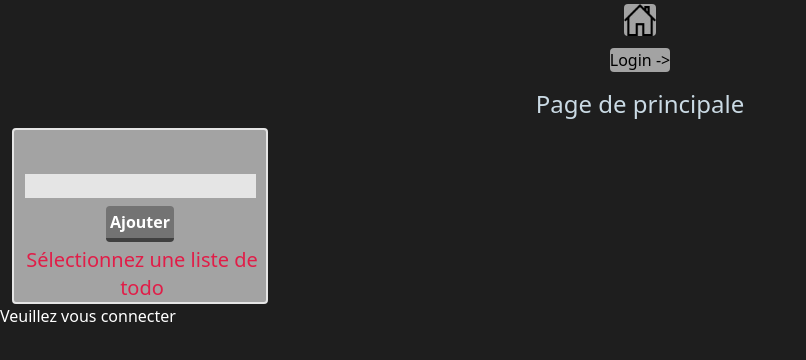
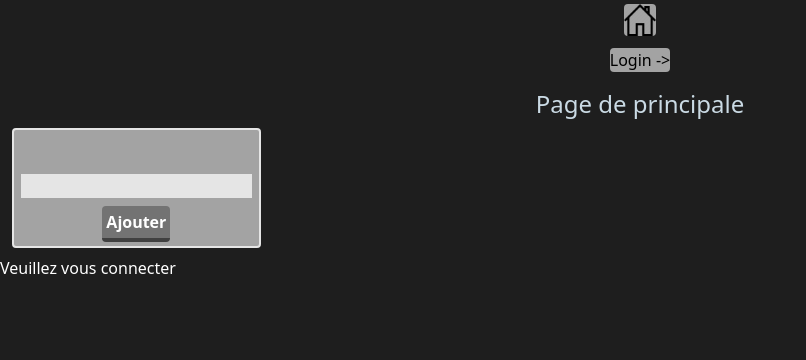
Before and after one commit to FestiveTree/AppliTodo, a Vue app in the folder appli_todo/: page /home in a window 1280 px wide. Shown: the top 360 px of the page, without its empty margins (0-806 px from the left). Built offline with nearby package versions, Linux system fonts and the light colour scheme.

Commit message:
👌👌👌👌👌👌 stylet

```diff
--- a/appli_todo/src/components/SidebarItem.vue
+++ b/appli_todo/src/components/SidebarItem.vue
@@ -1,6 +1,6 @@
 <template>
 <!-- div for debug -->
-<div class="bg-gray-900">
+<div class="bg-gray-900 mx-8">
 
   <p>{{ name }} ({{ getTodos(id, "completed").length }}/{{ getTodos(id).length}})</p>
 
--- a/appli_todo/src/components/TodoList.vue
+++ b/appli_todo/src/components/TodoList.vue
@@ -1,21 +1,21 @@
 <template>
 <div class="bg-gray-600 items-center border-4 rounded">
-  <h2 class="text-4xl pb-4 "> {{ name }} : </h2>
+  <h2 class="text-4xl pb-4 px-4 underline "> {{ name }} : </h2>
 
   <ul  v-for="todo in getTodos(id,filter)" :key="generateKey(todo)">
     <li class="pl-8 pb-2" style="list-style-type: none">
       <input class="mx-2 w-6 h-6 form-checkbox " type="checkbox" v-model="todo.completed" @update:modelValue="completeTodo_(todo)">
-      <span class="text-2xl" :id="'spa'+todo.id" style="" v-on:click="modify(todo)">{{ todo.name }}</span>
+      <span class="text-2xl " :id="'spa'+todo.id" style="" v-on:click="modify(todo)">{{ todo.name }}</span>
       <input class="text-2xl rounded" :id="'mod'+todo.id" type="hidden" v-model="newName">
       <button class="ml-2 bg-amber-500 hover:bg-orange-300 text-white font-bold px-2 pt-2 border-b-2 border-orange-500 hover:border-orange-400 rounded" :id="'but'+todo.id" style="display: none" v-on:click="changeTodo(todo, newName), modify(todo)"> ✏ </button>
       <button class="mx-2 bg-red-500 hover:bg-red-400 text-white font-bold px-2 pt-2 border-b-2 border-red-700 hover:border-red-500 rounded" v-on:click="removeTodo(todo.id)"> 🗑️ </button>
     </li>
   </ul>
 
-  <input type="text" name="newTodoName" v-model="newTodoName">
+  <input class="ml-5 rounded" type="text" name="newTodoName" v-model="newTodoName">
   <button class="mx-2 bg-green-600 hover:bg-green-400 text-white font-bold px-2  border-b-4 border-green-800 hover:border-green-500 rounded" v-on:click="addTodo">➕</button>
   <br> <br>
-  <button class="mx-1 my-1 bg-gray-500 hover:bg-gray-400 text-white font-bold py-1 px-1 border-b-4 border-gray-700 hover:border-gray-500 rounded" v-on:click="changeFilter('all')"> Toutes </button>
+  <button class="ml-5 mx-1 my-1 bg-gray-500 hover:bg-gray-400 text-white font-bold py-1 px-1 border-b-4 border-gray-700 hover:border-gray-500 rounded" v-on:click="changeFilter('all')"> Toutes </button>
   <button class="mx-1 my-1 bg-gray-500 hover:bg-gray-400 text-white font-bold py-1 px-1 border-b-4 border-gray-700 hover:border-gray-500 rounded" v-on:click="changeFilter('not completed')"> A faire </button>
   <button class="mx-1 my-1 bg-gray-500 hover:bg-gray-400 text-white font-bold py-1 px-1 border-b-4 border-gray-700 hover:border-gray-500 rounded" v-on:click="changeFilter('completed')"> Faites </button>
   </div>
--- a/appli_todo/src/views/Home.vue
+++ b/appli_todo/src/views/Home.vue
@@ -2,8 +2,8 @@
 
   <h2 class="text-2xl my-2 text-center">Page de principale</h2>
 
-  <div class="grid grid-flow-col ">
-    <div class="w-64  bg-gray-400 border-t-2 border-r-2 border-l-2 border-b-2 text-center rounded mx-3" >
+  <div class="flex ">
+    <div class="w-3/12 mb-2 bg-gray-400 border-t-2 border-r-2 border-l-2 border-b-2 text-center rounded mx-3 flex-inital"  >
       <h1 class="text-center " v-if="getTodoLists != null"> ToDoList ({{ getTodoLists.length }}) </h1>
 
       <Sidebar v-on:currentTodoList="changeCurrentTodoList($event.todolist)"/>
@@ -11,9 +11,9 @@
       <button class="my-2 bg-red-500 hover:bg-red-400 text-white font-bold py-2 px-4 border-b-4 border-red-700 hover:border-red-500 rounded" v-if="currentTodoList" v-on:click="deleteTodoList_">Supprimer la liste</button>
       <br v-if="currentTodoList">
 
-      <p class="w-64 text-center text-red-600 text-xl " v-else >Sélectionnez une liste de todo</p>
+      <!--<p class="w-64 text-center text-red-600 text-xl " v-else >Sélectionnez une liste de todo</p>-->
     </div>
-    <div>
+    <div class="w-screen mr-4">
     <TodoList v-if="currentTodoList" v-bind="{id: currentTodoList.id, name: currentTodoList.name}"/>
     </div>
   </div>
```
